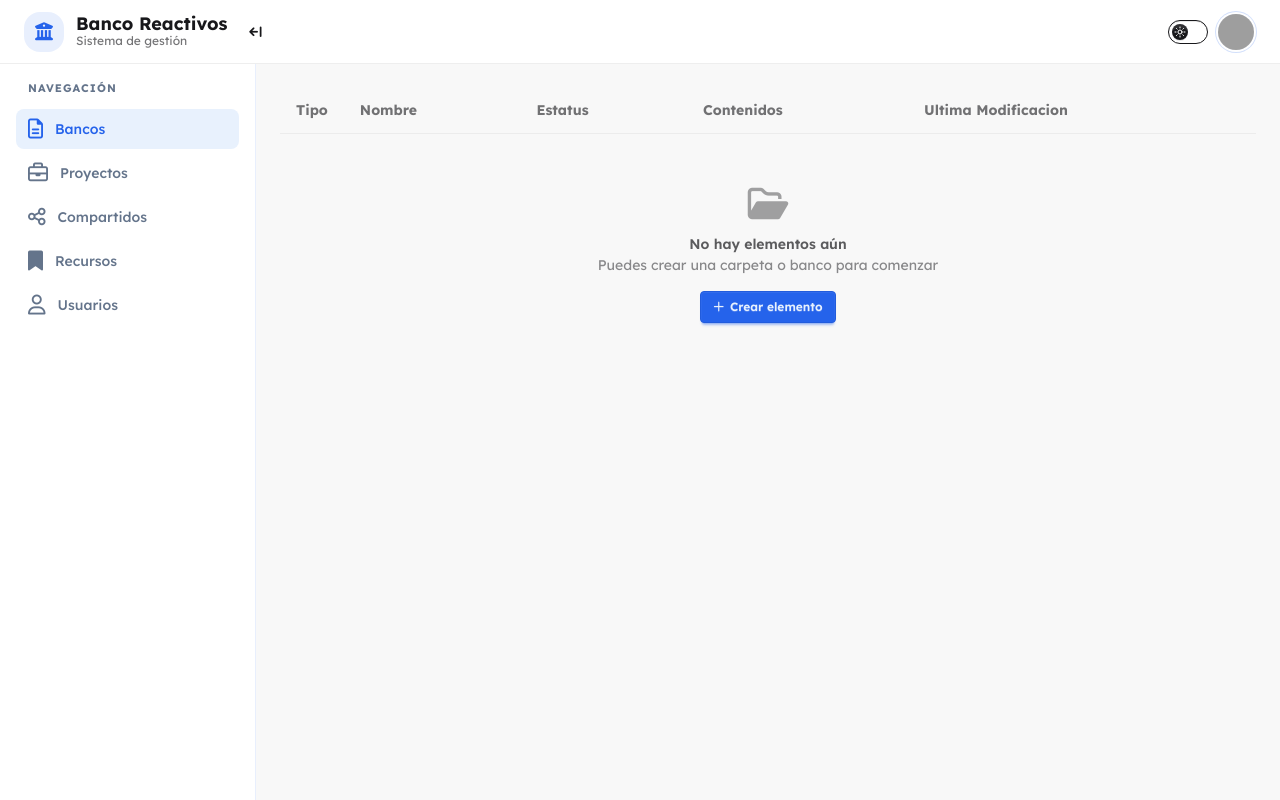
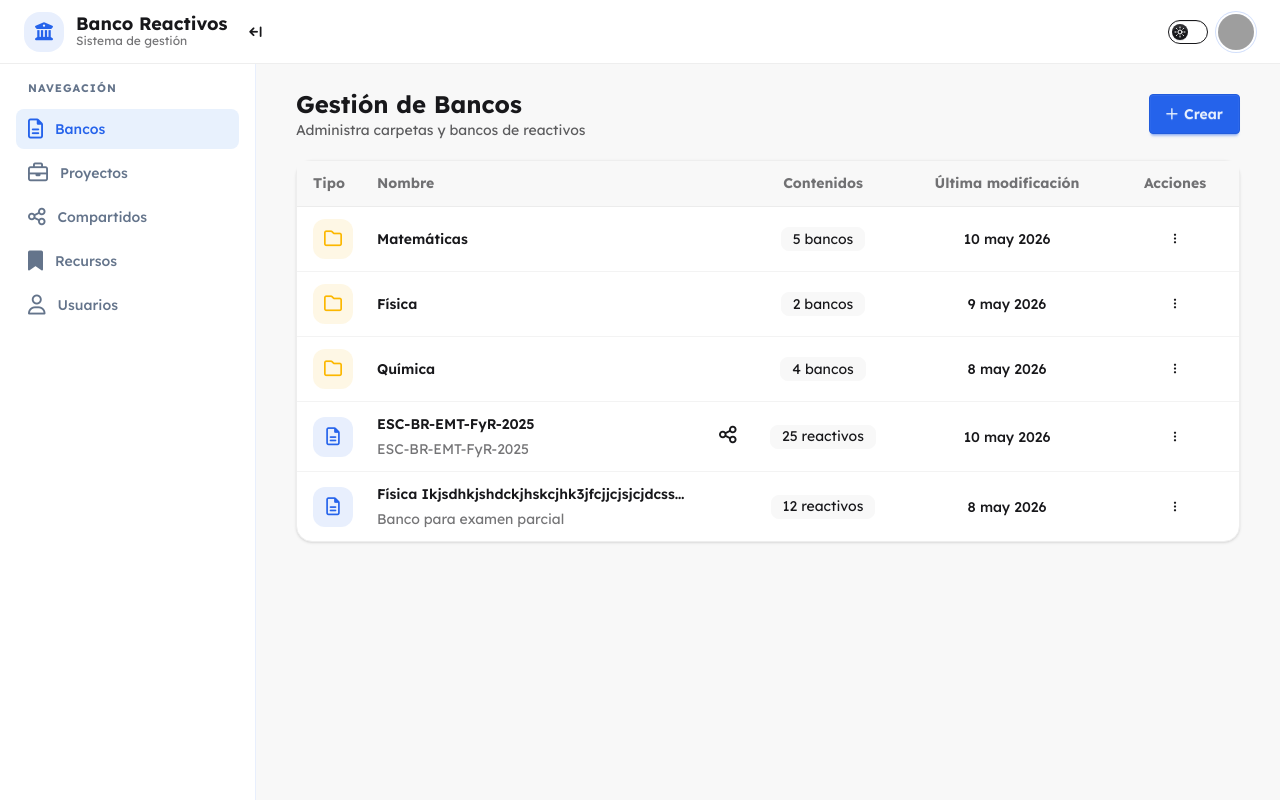
Before and after one commit to CarlosAdrian36/Gestion-reactivos, a Vue app: page /mis-bancos in a window 1280 px wide. Built offline with nearby package versions, Linux system fonts and the light colour scheme; grey boxes are pictures that could not be loaded.

Commit message:
tabla y botones

```diff
--- a/src/api/bancos/bancos.mock.ts
+++ b/src/api/bancos/bancos.mock.ts
@@ -1,26 +1,29 @@
 import type { Banco } from '@/app/interface/bancoInterface'
 
 export const bancosMock: Banco[] = [
-  // {
-  //   id: 1,
-  //   nombre: 'Álgebra Básica',
-  //   descripcion: 'Banco de reactivos de álgebra',
-  //   fecha: '2026-05-10',
-  //   reactivos: 25,
-  //   estatus: 'activo',
-  //   esCompartido: true,
-  //   esProyecto: false,
-  //   carpetaId: 1,
-  // },
-  // {
-  //   id: 2,
-  //   nombre: 'Física I',
-  //   descripcion: 'Banco para examen parcial',
-  //   fecha: '2026-05-08',
-  //   reactivos: 12,
-  //   estatus: 'borrador',
-  //   esCompartido: false,
-  //   esProyecto: true,
-  //   carpetaId: null,
-  // },
+  {
+    id: 1,
+    nombre: 'ESC-BR-EMT-FyR-2025 ',
+    descripcion: 'ESC-BR-EMT-FyR-2025',
+    fechaModificacion: '2026-05-10',
+    fechaCreacion: '2026-05-01',
+    reactivos: 25,
+    estatus: 'activo',
+    esCompartido: true,
+    esProyecto: false,
+    carpetaId: 1,
+  },
+  {
+    id: 2,
+    nombre:
+      'Física Ikjsdhkjshdckjhskcjhk3jfcjjcjsjcjdcssdchskjcdhkjsdhckjrhcruucw48cksjhdbcuw4kcw84uwecnwcnr484ekc5765ksjhv8ref5ue8n5feifkjhkjhkjrh',
+    descripcion: 'Banco para examen parcial',
+    fechaModificacion: '2026-05-08',
+    fechaCreacion: '2026-05-01',
+    reactivos: 12,
+    estatus: 'borrador',
+    esCompartido: false,
+    esProyecto: true,
+    carpetaId: null,
+  },
 ]
--- a/src/api/carpetas/carpetas.mock.ts
+++ b/src/api/carpetas/carpetas.mock.ts
@@ -1,22 +1,25 @@
 import type { Carpeta } from '@/app/interface/carpetoInterface'
 
 export const carpetasMock: Carpeta[] = [
-  // {
-  //   id: 1,
-  //   nombre: 'Matemáticas',
-  //   fecha: '2026-05-10',
-  //   bancos: 5,
-  // },
-  // {
-  //   id: 2,
-  //   nombre: 'Física',
-  //   fecha: '2026-05-09',
-  //   bancos: 2,
-  // },
-  // {
-  //   id: 3,
-  //   nombre: 'Química',
-  //   fecha: '2026-05-08',
-  //   bancos: 4,
-  // },
+  {
+    id: 3434,
+    nombre: 'Matemáticas',
+    fechaModificacion: '2026-05-10',
+    fechaCreacion: '2026-05-01',
+    bancos: 5,
+  },
+  {
+    id: 345345,
+    nombre: 'Física',
+    fechaModificacion: '2026-05-09',
+    fechaCreacion: '2026-05-01',
+    bancos: 2,
+  },
+  {
+    id: 43553434,
+    nombre: 'Química',
+    fechaModificacion: '2026-05-08',
+    fechaCreacion: '2026-05-07',
+    bancos: 4,
+  },
 ]
--- a/src/app/interface/bancoInterface.ts
+++ b/src/app/interface/bancoInterface.ts
@@ -2,7 +2,8 @@ export interface Banco {
   id: number
   nombre: string
   descripcion: string
-  fecha: string
+  fechaModificacion: string
+  fechaCreacion?: string
   reactivos: number
   estatus?: string
   esCompartido: boolean
--- a/src/app/interface/carpetoInterface.ts
+++ b/src/app/interface/carpetoInterface.ts
@@ -1,6 +1,7 @@
 export interface Carpeta {
   id: number
   nombre: string
-  fecha: string
+  fechaModificacion: string
+  fechaCreacion?: string
   bancos: number
 }
--- a/src/app/views/gestionProyectos.vue
+++ b/src/app/views/gestionProyectos.vue
@@ -1 +1 @@
-<template>aqui se muestra los proyectos</template>
+<template>fdgf</template>
--- a/src/app/views/misbancos.vue
+++ b/src/app/views/misbancos.vue
@@ -1,7 +1,3 @@
-<!-- eslint-disable vue/multi-word-component-names -->
-<!-- eslint-disable @typescript-eslint/no-unused-vars -->
-<!-- eslint-disable vue/multi-word-component-names -->
-// eslint-disable-next-line vue/multi-word-component-names
 <script lang="ts" setup>
 import { computed, onMounted } from 'vue'
 import { useBancoStore } from '../store/bancos.store'
@@ -25,7 +21,8 @@ type ExplorerItem =
       tipo: 'carpeta'
       id: number
       nombre: string
-      fecha: string
+      fechaModificacion: string
+      fechaCreacion?: string
       bancos: number
     }
   | {
@@ -33,7 +30,8 @@ type ExplorerItem =
       id: number
       nombre: string
       descripcion: string
-      fecha: string
+      fechaModificacion: string
+      fechaCreacion?: string
       reactivos: number
       estatus?: string
       esCompartido: boolean
@@ -56,42 +54,72 @@ const items = computed<ExplorerItem[]>(() => [
 const loading = computed(() => bancosLoading.value || carpetasLoading.value)
 </script>
 
-<template>
+<!-- <template>
+  <div class="max-w-350 mx-auto px-6 py-6">
     <div v-if="loading" class="space-y-2">
-    <div class="skeleton h-12 w-full"></div>
-    <div class="skeleton h-12 w-full"></div>
-    <div class="skeleton h-12 w-full"></div>
+      <div class="skeleton h-16 w-full"></div>
+      <div class="skeleton h-90 w-full"></div>
     </div>
 
-  <table v-else class="table">
-    <tbody>
-      <tr v-for="item in items" :key="`${item.tipo}-${item.id}`">
-        <td>
-          <span v-if="item.tipo === 'carpeta'"> 📁 </span>
-
-          <span v-else> 📄 </span>
-        </td>
-
-        <td>
-          {{ item.nombre }}
-        </td>
-      </tr>
-    </tbody>
-  </table>
-
-  <table class="table w-full">
+    <table
+      v-else
+      class="table overflow-x-auto rounded-box border border-base-content/5 bg-base-100"
+    >
       <thead class="bg-base-200">
         <tr>
           <th class="w-8 text-center">Tipo</th>
           <th>Nombre</th>
-        <th>Estatus</th>
           <th>Contenidos</th>
           <th>Ultima Modificacion</th>
+          <th>Acciones</th>
         </tr>
       </thead>
-    <tbody>
-      <tr v-if="items.length" class=""></tr>
-      <tr v-else>
+      <tbody v-if="items.length">
+        <tr v-for="value in items">
+          <td class="text-center">
+            <i
+              :class="{
+                'fa-regular fa-folder fa-xl text-warning': value.tipo === 'carpeta',
+                'fa-regular fa-file-lines fa-xl text-primary': value.tipo === 'banco',
+              }"
+            ></i>
+          </td>
+          <td>
+            <div v-if="value.tipo === 'banco'">
+              <p class="text-sm font-semibold">
+                {{ value.nombre }}
+              </p>
+              <p class="text-xs text-base-content/70">
+                {{ value.descripcion }}
+              </p>
+            </div>
+            <div v-else>
+              <p class="text-sm font-semibold">
+                {{ value.nombre }}
+              </p>
+            </div>
+          </td>
+          <td>
+            <p class="text-sm text-base-content/70">
+              {{
+                value.tipo === 'carpeta' ? `${value.bancos} bancos` : `${value.reactivos} reactivos`
+              }}
+            </p>
+          </td>
+          <td>
+            <p class="text-sm text-base-content/70">
+              {{
+                new Date(value.fechaModificacion).toLocaleDateString('es-ES', {
+                  dateStyle: 'medium',
+                })
+              }}
+            </p>
+          </td>
+          <td></td>
+        </tr>
+      </tbody>
+      <tbody v-else>
+        <tr>
           <td colspan="6">
             <div class="flex flex-col items-center justify-center py-10 text-center">
               <i class="fa-regular fa-folder-open text-4xl text-base-content/40 mb-3"></i>
@@ -111,4 +139,208 @@ const loading = computed(() => bancosLoading.value || carpetasLoading.value)
         </tr>
       </tbody>
     </table>
+  </div>
+</template> -->
+<template>
+  <div class="max-w-7xl mx-auto px-4">
+    <!-- HEADER -->
+    <div class="flex flex-col md:flex-row md:items-center md:justify-between gap-4 mb-5">
+      <div>
+        <h1 class="text-2xl font-bold">Gestión de Bancos</h1>
+
+        <p class="text-sm text-base-content/70">Administra carpetas y bancos de reactivos</p>
+      </div>
+
+      <div class="flex items-center gap-2">
+        <!-- BOTON -->
+        <button class="btn btn-primary">
+          <i class="fa-regular fa-plus"></i>
+          Crear
+        </button>
+      </div>
+    </div>
+
+    <!-- TABLA -->
+    <div class="rounded-2xl border border-base-300 bg-base-100 shadow-sm overflow-visible">
+      <!-- LOADING -->
+      <div class="overflow-x-auto">
+        <div v-if="loading" class="p-6 space-y-3">
+          <div class="skeleton h-14 w-full"></div>
+          <div class="skeleton h-16 w-full"></div>
+          <div class="skeleton h-16 w-full"></div>
+          <div class="skeleton h-16 w-full"></div>
+        </div>
+
+        <!-- TABLE -->
+        <table v-else class="table table-fixed w-full">
+          <!-- HEAD -->
+          <thead class="bg-base-200">
+            <tr>
+              <th class="w-16 text-center">Tipo</th>
+
+              <th class="min-w-62.5">Nombre</th>
+              <th class="w-10"></th>
+
+              <th class="w-40 text-center">Contenidos</th>
+
+              <th class="w-52 text-center">Última modificación</th>
+
+              <th class="w-32 text-center">Acciones</th>
+            </tr>
+          </thead>
+
+          <!-- BODY -->
+          <tbody v-if="items.length">
+            <tr
+              v-for="value in items"
+              :key="value.id"
+              class="hover transition-colors cursor-pointer"
+            >
+              <!-- ICON -->
+              <td class="text-center align-middle">
+                <div
+                  class="w-10 h-10 rounded-xl flex items-center justify-center mx-auto"
+                  :class="value.tipo === 'carpeta' ? 'bg-warning/10' : 'bg-primary/10'"
+                >
+                  <i
+                    :class="{
+                      'fa-regular fa-folder text-warning text-lg': value.tipo === 'carpeta',
+
+                      'fa-regular fa-file-lines text-primary text-lg': value.tipo === 'banco',
+                    }"
+                  ></i>
+                </div>
+              </td>
+
+              <!-- NAME -->
+              <td class="align-middle">
+                <div class="min-w-0">
+                  <div class="flex items-center gap-2">
+                    <p class="font-semibold truncate" :title="value.nombre">
+                      {{ value.nombre }}
+                    </p>
+                  </div>
+
+                  <p
+                    v-if="value.tipo === 'banco'"
+                    class="text-sm text-base-content/60 truncate mt-1"
+                    :title="value.descripcion"
+                  >
+                    {{ value.descripcion }}
+                  </p>
+                </div>
+              </td>
+              <td>
+                <div v-if="value.tipo === 'banco' && value.esCompartido === true">
+                  <i class="fa-regular fa-share-nodes text-xl"></i>
+                </div>
+              </td>
+
+              <!-- CONTENT -->
+              <td class="text-center align-middle">
+                <div class="flex justify-center">
+                  <div class="badge badge-ghost">
+                    {{
+                      value.tipo === 'carpeta'
+                        ? `${value.bancos} bancos`
+                        : `${value.reactivos} reactivos`
+                    }}
+                  </div>
+                </div>
+              </td>
+
+              <!-- DATE -->
+              <td class="text-center align-middle">
+                <div class="flex flex-col">
+                  <span class="font-medium text-sm">
+                    {{
+                      new Date(value.fechaModificacion).toLocaleDateString('es-ES', {
+                        dateStyle: 'medium',
+                      })
+                    }}
+                  </span>
+                </div>
+              </td>
+
+              <!-- ACTIONS -->
+              <td class="text-center align-middle overflow-visible">
+                <div class="dropdown dropdown-end dropdown-left">
+                  <div tabindex="0" role="button" class="btn btn-ghost btn-sm btn-circle">
+                    <i class="fa-regular fa-ellipsis-vertical"></i>
+                  </div>
+
+                  <ul
+                    tabindex="0"
+                    class="dropdown-content menu bg-base-100 rounded-2xl w-52 p-2 shadow-xl border border-base-300"
+                  >
+                    <li>
+                      <a>
+                        <i class="fa-regular fa-eye"></i>
+                        Ver
+                      </a>
+                    </li>
+
+                    <li>
+                      <a>
+                        <i class="fa-regular fa-pen"></i>
+                        Editar
+                      </a>
+                    </li>
+                    <li>
+                      <a>
+                        <i class="fa-regular fa-pen"></i>
+                        Compartir
+                      </a>
+                    </li>
+
+                    <li>
+                      <a>
+                        <i class="fa-regular fa-copy"></i>
+                        Copiar
+                      </a>
+                    </li>
+
+                    <div class="divider my-1"></div>
+
+                    <li>
+                      <a class="text-error">
+                        <i class="fa-regular fa-trash"></i>
+                        Eliminar
+                      </a>
+                    </li>
+                  </ul>
+                </div>
+              </td>
+            </tr>
+          </tbody>
+
+          <!-- EMPTY -->
+          <tbody v-else>
+            <tr>
+              <td colspan="5">
+                <div class="flex flex-col items-center py-16">
+                  <div
+                    class="w-20 h-20 rounded-full bg-base-200 flex items-center justify-center mb-4"
+                  >
+                    <i class="fa-regular fa-folder-open text-4xl text-base-content/40"></i>
+                  </div>
+
+                  <h2 class="text-lg font-bold">No hay elementos</h2>
+
+                  <p class="text-sm text-base-content/60 mt-1">
+                    Puedes crear una carpeta o banco para comenzar
+                  </p>
+
+                  <button class="btn btn-primary mt-5">
+                    <i class="fa-regular fa-plus"></i>
+                    Crear elemento
+                  </button>
+                </div>
+              </td>
+            </tr>
+          </tbody>
+        </table>
+      </div>
+    </div>
+  </div>
 </template>
```
Lines whose indentation alone changed are shown as unchanged.
